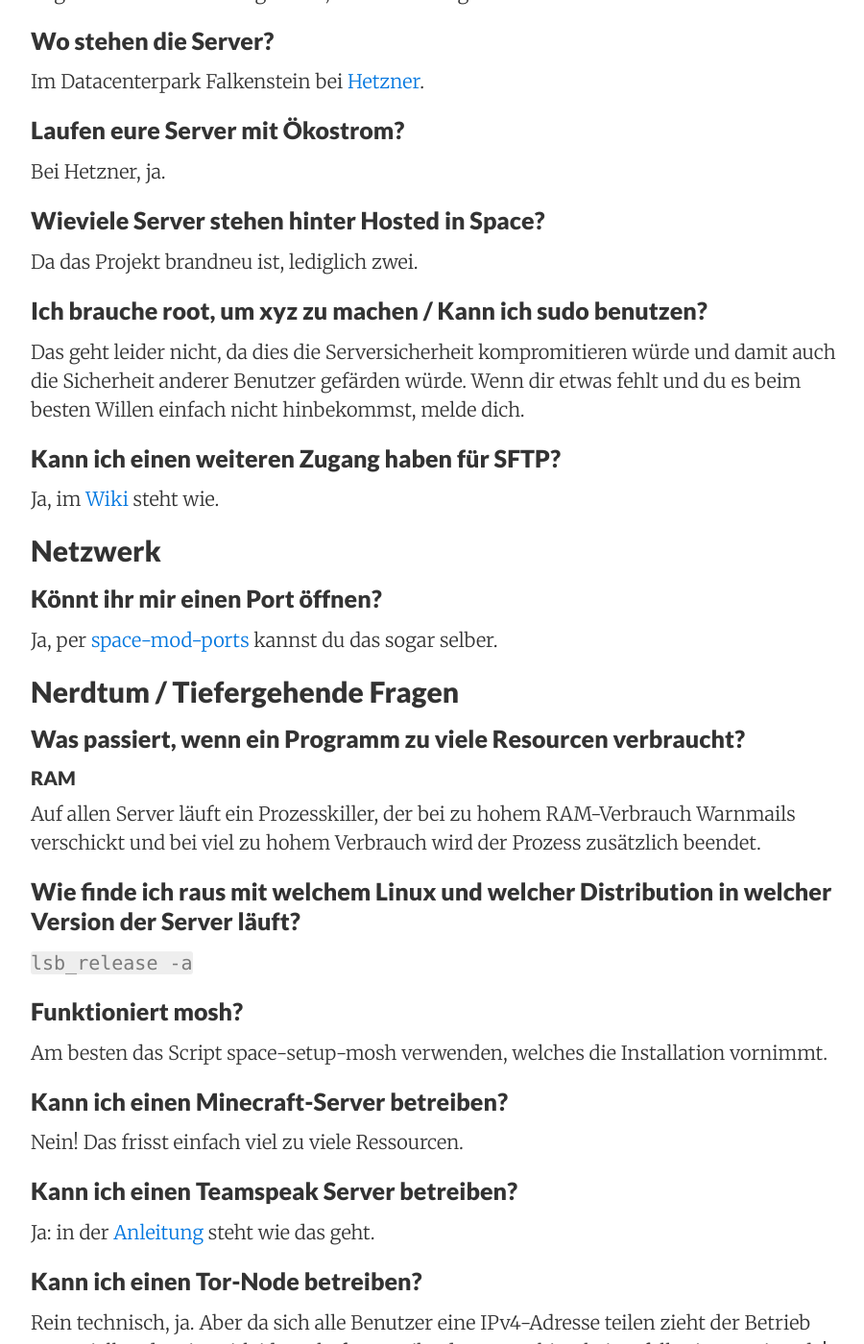
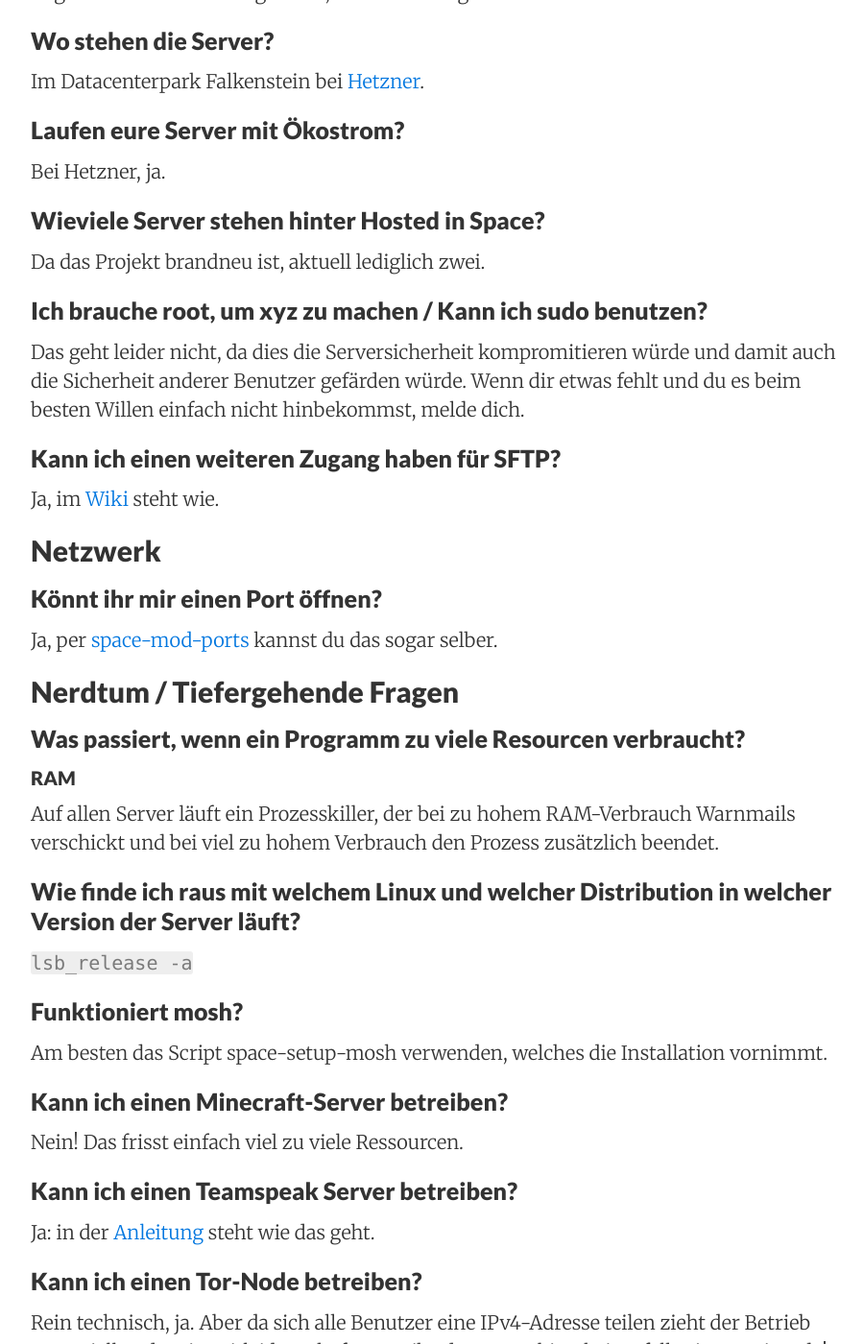
Before and after one commit to coderbyheart/hostedinspace.github.io, a Jekyll site: the page built from faq/index.md, in a window 1280 px wide and 1400 px high, scrolled down 561 px. Shown: the whole window at 96% size, without its empty margins (188-1088 px from the left). Built offline with Jekyll 4.4.1, drawn with Linux system fonts in a browser that asks for light colours; nearby versions of some CDN libraries.

Commit message:
Spelling

```diff
--- a/_data/faq.yml
+++ b/_data/faq.yml
@@ -16,7 +16,7 @@
 - section: "Allgemeine Fragen"
   q: "Wieviele Server stehen hinter Hosted in Space?"
   a: >
-   Da das Projekt brandneu ist, lediglich zwei.
+   Da das Projekt brandneu ist, aktuell lediglich zwei.
 - section: "Allgemeine Fragen"
   q: "Ich brauche root, um xyz zu machen / Kann ich sudo benutzen?"
   a: >
@@ -37,7 +37,7 @@
    #### RAM
 
    Auf allen Server läuft ein Prozesskiller, der bei zu hohem RAM-Verbrauch Warnmails verschickt und
-   bei viel zu hohem Verbrauch wird der Prozess zusätzlich beendet.
+   bei viel zu hohem Verbrauch den Prozess zusätzlich beendet.
 - section: "Nerdtum / Tiefergehende Fragen"
   q: "Wie finde ich raus mit welchem Linux und welcher Distribution in welcher Version der Server läuft?"
   a: >
```
